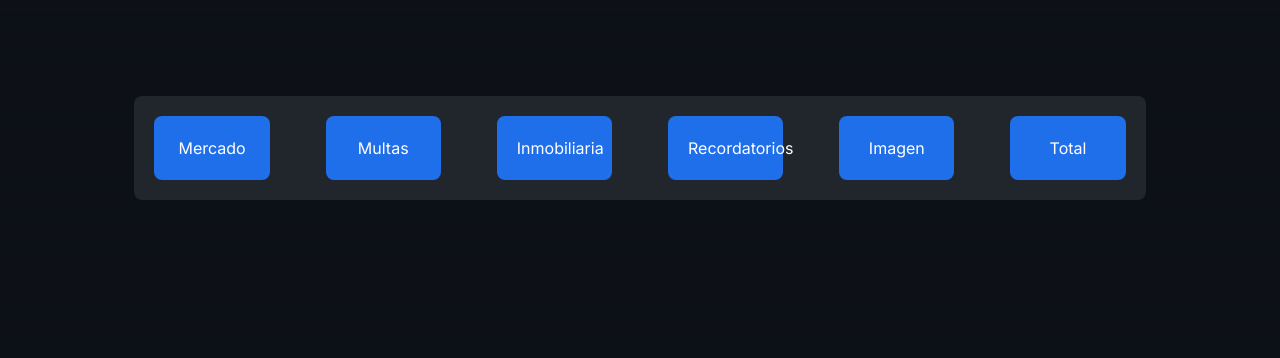
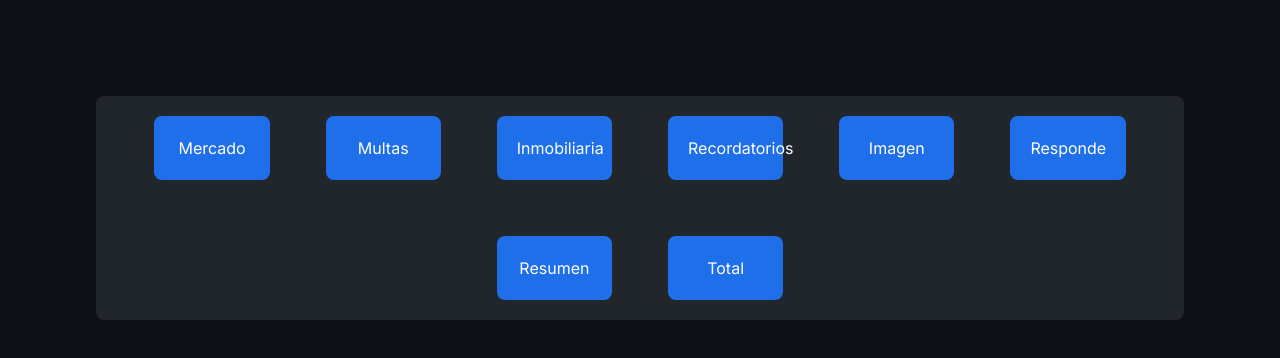
Before and after one commit to SantiagoRCano/Interaction, a Next.js app: page / in a window 1280 px wide. Shown: the top 358 px of the page. Built offline with nearby package versions, Linux system fonts and the light colour scheme.

Commit message:
add news services

```diff
--- a/app/page.jsx
+++ b/app/page.jsx
@@ -18,6 +18,8 @@ export default function Home() {
           <BotonLleva destination={`./services`} buttonText="Inmobiliaria"/>
           <BotonLleva destination={`./services`} buttonText="Recordatorios"/>
           <BotonLleva destination={`./services`} buttonText="Imagen"/>
+          <BotonLleva destination={`./services`} buttonText="Responde"/>
+          <BotonLleva destination={`./services`} buttonText="Resumen"/>
           <BotonLleva destination={`./services`} buttonText="Total"/>
         </div>
     </main>
```
